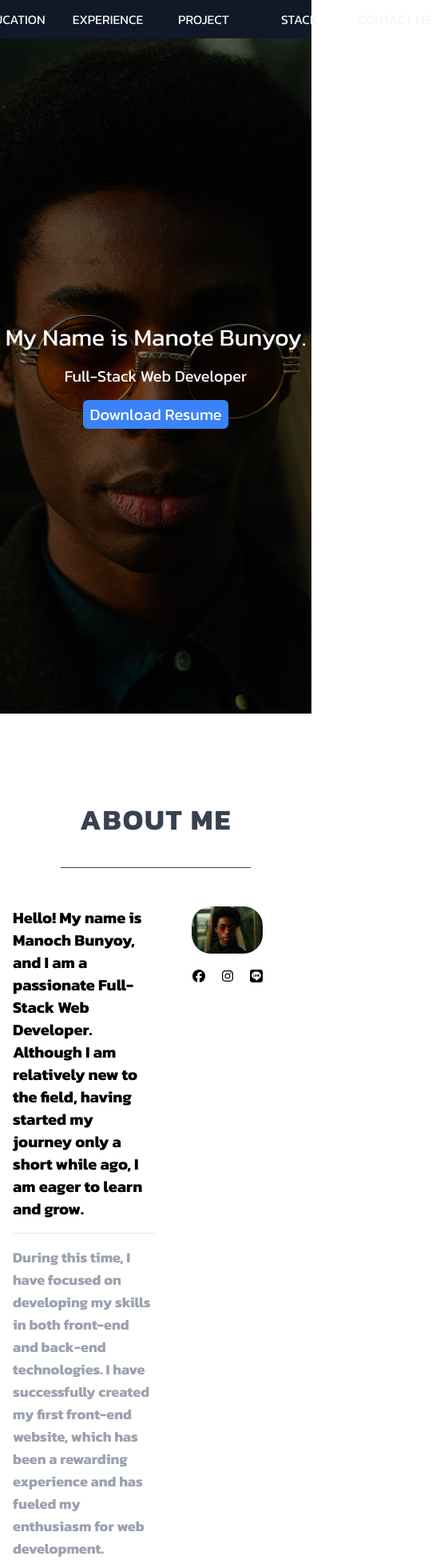
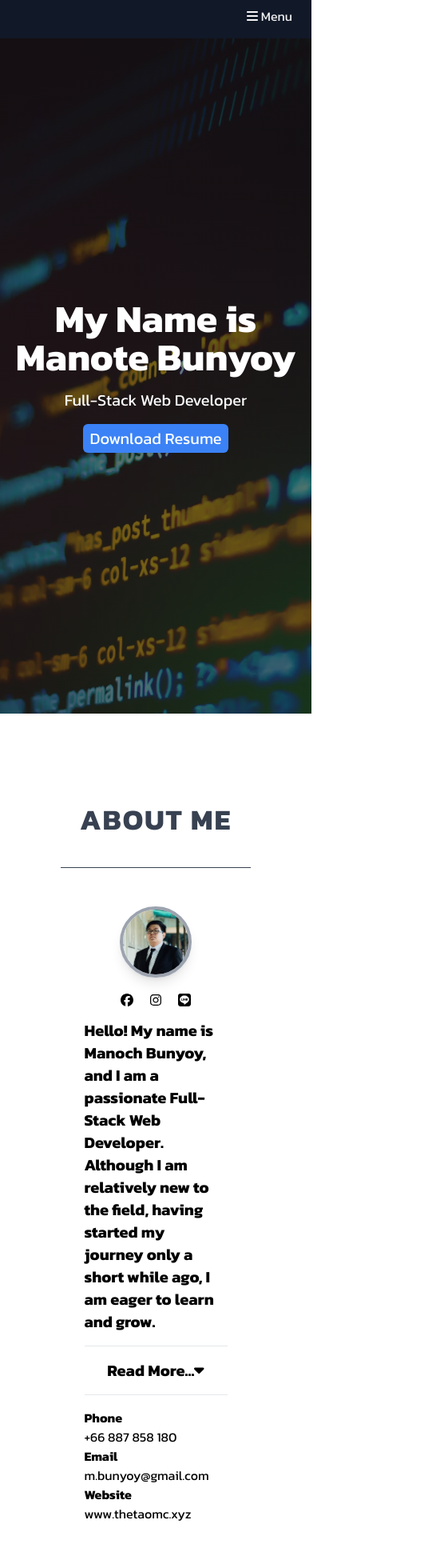
Before and after one commit to TheTaoMC/nextjs-portfoliov1, a Next.js app: page / in a window 390 px wide. Shown: the top 1960 px of the page at 80% size, 551 px wide, since content can reach past the window. Built offline with nearby package versions, Linux system fonts and the light colour scheme.

Commit message:
762024019

```diff
--- a/src/app/aboutme/page.jsx
+++ b/src/app/aboutme/page.jsx
@@ -5,11 +5,13 @@ import {
   faLine,
   faLinkedin,
 } from "@fortawesome/free-brands-svg-icons";
+import { faCaretDown, faCaretUp } from "@fortawesome/free-solid-svg-icons";
 import { FontAwesomeIcon } from "@fortawesome/react-fontawesome";
-import React from "react";
+import React, { useState } from "react";
 import Container from "../components/container/Container";
 
 function AboutME() {
+  const [isReadMoreOpen, setIsReadMoreOpen] = useState(false);
   return (
     <>
       <div
@@ -22,7 +24,9 @@ function AboutME() {
         }}
       >
         <div className="h-[100vh] flex flex-col justify-center items-center gap-4">
-          <div className="text-3xl text-white">My Name is Manote Bunyoy.</div>
+          <div className="text-5xl text-white font-bold text-center">
+            My Name is <br className="sm:hidden block" /> Manote Bunyoy
+          </div>
           <div className="text-xl text-white">Full-Stack Web Developer</div>
           <div className="text-xl text-white  bg-blue-500 hover:bg-blue-700 px-2 py-1 rounded-md transition-all">
             <a href="/Resume.pdf" download="Resume.pdf">
@@ -43,7 +47,7 @@ function AboutME() {
           <div className="py-2 mb-10">
             <hr className="border-gray-700 w-2/3 mx-auto" />
           </div>
-          <div className="flex">
+          <div className="sm:flex-row flex flex-col-reverse justify-center items-center">
             <div className="w-1/2">
               <div className="text-xl font-bold">
                 Hello! My name is Manoch Bunyoy, and I am a passionate
@@ -54,45 +58,61 @@ function AboutME() {
               <div className="py-4">
                 <hr />
               </div>
+              <div
+                className="text-xl font-bold text-center cursor-pointer"
+                onClick={() => setIsReadMoreOpen(!isReadMoreOpen)}
+              >
+                Read More...
+                <FontAwesomeIcon
+                  icon={isReadMoreOpen ? faCaretUp : faCaretDown}
+                />
+              </div>
+
+              <div
+                className={`overflow-hidden transition-all duration-500 ease-in-out ${
+                  isReadMoreOpen ? "max-h-screen" : "max-h-0"
+                }`}
+              >
                 <div className="text-lg font-bold text-gray-400">
-                During this time, I have focused on developing my skills in both
-                front-end and back-end technologies. I have successfully created
-                my first front-end website, which has been a rewarding
+                  During this time, I have focused on developing my skills in
+                  both front-end and back-end technologies. I have successfully
+                  created my first front-end website, which has been a rewarding
                   experience and has fueled my enthusiasm for web development.
                   <br />
                   <br />
                   In my free time, I enjoy programming, exploring new
-                technologies, and playing video games. My love for computers and
-                coding drives me to continuously improve and expand my
+                  technologies, and playing video games. My love for computers
+                  and coding drives me to continuously improve and expand my
                   knowledge.
                   <br />
                   <br />
                   My ultimate goal is to become a proficient Full-Stack Web
-                Developer who understands the intricacies of both front-end and
-                back-end development. I am excited about the opportunities ahead
-                and look forward to contributing to impactful projects.
+                  Developer who understands the intricacies of both front-end
+                  and back-end development. I am excited about the opportunities
+                  ahead and look forward to contributing to impactful projects.
                   <br />
                   <br />
                   Feel free to reach out to me via email or connect with me on
                   social media.
                 </div>
+              </div>
 
               <div className="py-4">
                 <hr />
               </div>
-              <div className="flex justify-between">
+              <div className="sm:flex sm:flex-row flex-wrap flex-col justify-between">
                 <div>
-                  <div>Phone </div>
+                  <div className="font-bold">Phone </div>
                   <div>+66 887 858 180</div>
                 </div>
                 <div>
-                  <div>Email</div>
+                  <div className="font-bold">Email</div>
                   <div>
                     <a href="mailto:m.bunyoy@gmail.com">m.bunyoy@gmail.com</a>
                   </div>
                 </div>
                 <div>
-                  <div>Website</div>
+                  <div className="font-bold">Website</div>
                   <div>
                     <a
                       href="http://www.thetaomc.xyz"
@@ -110,8 +130,8 @@ function AboutME() {
               <div className="flex flex-col">
                 <div className=" w-full flex justify-center">
                   <img
-                    className="rounded-3xl"
-                    src="/bg.avif"
+                    className="rounded-full border-4 border-gray-400 shadow-lg "
+                    src="/profile.jpg"
                     alt=""
                     width="50%"
                   />
--- a/src/app/components/navbar/Navber.jsx
+++ b/src/app/components/navbar/Navber.jsx
@@ -1,9 +1,20 @@
 "use client";
-import React from "react";
+import React, { useState } from "react";
 import Container from "../container/Container";
 import { Link as LinkScroll } from "react-scroll";
+import { Menu } from "antd";
+import {
+  AppstoreOutlined,
+  MailOutlined,
+  SettingOutlined,
+  MenuOutlined,
+} from "@ant-design/icons";
+import { FontAwesomeIcon } from "@fortawesome/react-fontawesome";
+import { faBars } from "@fortawesome/free-solid-svg-icons";
 
 function Navber() {
+  const [isMenuOpen, setIsMenuOpen] = useState(false);
+
   const menuList = [
     "About Me",
     "Education",
@@ -14,9 +25,9 @@ function Navber() {
   ];
   return (
     <>
-      <div className=" bg-gray-900 sticky top-0 z-[51]">
+      <div className=" bg-gray-900 sticky top-0 z-[51] h-[48px]">
         <Container>
-          <div className="flex justify-center items-center">
+          <div className="sm:flex justify-center items-center hidden transition-all">
             <div className="text-gray-100 flex justify-center gap-2 text-center">
               {menuList.map((menu, index) => (
                 <div
@@ -35,6 +46,41 @@ function Navber() {
               ))}
             </div>
           </div>
+
+          {/* Mobile */}
+          <div className="sm:hidden relative flex justify-end items-center">
+            {/* Mobile Menu Button */}
+            <button
+              onClick={() => setIsMenuOpen(!isMenuOpen)}
+              className="text-gray-100 hover:bg-slate-500 p-2 rounded-md"
+            >
+              <FontAwesomeIcon icon={faBars} /> Menu
+            </button>
+
+            {/* Mobile Menu */}
+            {isMenuOpen && (
+              <div className="absolute top-12 left-0 w-full bg-gray-800 flex justify-center items-center">
+                <div className="text-gray-100 flex flex-col gap-2 text-center">
+                  {menuList.map((menu, index) => (
+                    <div
+                      key={index}
+                      className="hover:bg-slate-500 hover:cursor-pointer w-28 py-2 my-1 text-base rounded-md transition-all uppercase"
+                    >
+                      <LinkScroll
+                        to={menu.toUpperCase()}
+                        smooth={true}
+                        duration={500}
+                        offset={-50}
+                        onClick={() => setIsMenuOpen(false)}
+                      >
+                        {menu}
+                      </LinkScroll>
+                    </div>
+                  ))}
+                </div>
+              </div>
+            )}
+          </div>
         </Container>
       </div>
     </>
--- a/src/app/contactme/page.jsx
+++ b/src/app/contactme/page.jsx
@@ -66,17 +66,18 @@ function ContactME() {
         <div className="py-2 mb-4">
           <hr className="border-gray-700 w-2/3 mx-auto" />
         </div>
-        <div className="flex justify-center bg-gray-200 rounded-lg p-4">
+        <div className="sm:flex  justify-center bg-gray-200 rounded-lg p-4">
           <div className="">
             <Form
               {...layout}
               form={form}
               name="nest-messages"
               onFinish={onFinish}
-              style={{
-                maxWidth: 400,
+              className="sm:w-[400px] w-full"
+              /*               style={{
+                maxWidth: 300,
                 width: 400,
-              }}
+              }} */
               validateMessages={validateMessages}
             >
               <Form.Item
--- a/src/app/footer/page.jsx
+++ b/src/app/footer/page.jsx
@@ -4,7 +4,9 @@ function Footer() {
   return (
     <>
       <div className="m-5 flex justify-center items-center">
-        <div>© Copyright. Design And Developed By TheTaoMC</div>
+        <div className="text-center">
+          © Copyright. Design And Developed By TheTaoMC
+        </div>
       </div>
     </>
   );
```
Also changed, not shown: public/bg.avif, public/profile.jpg (added). Lines whose indentation alone changed are shown as unchanged.
